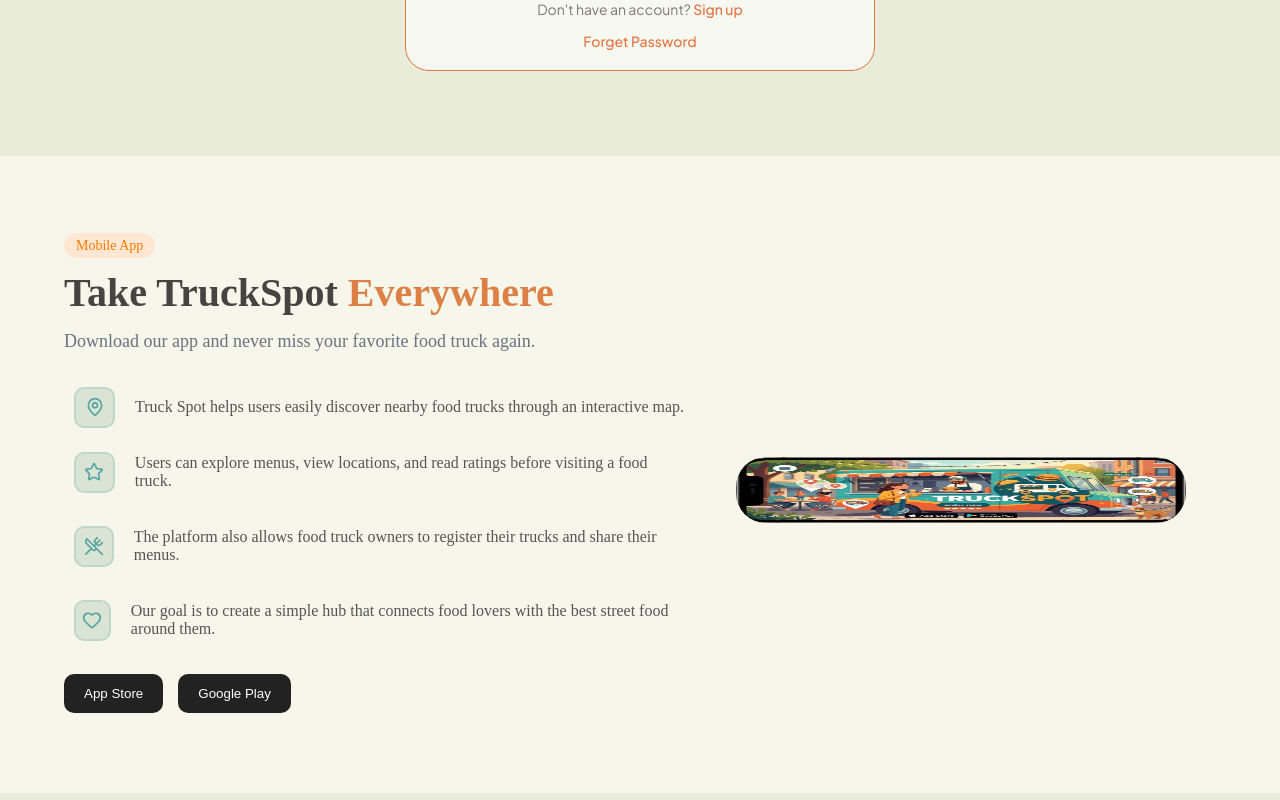
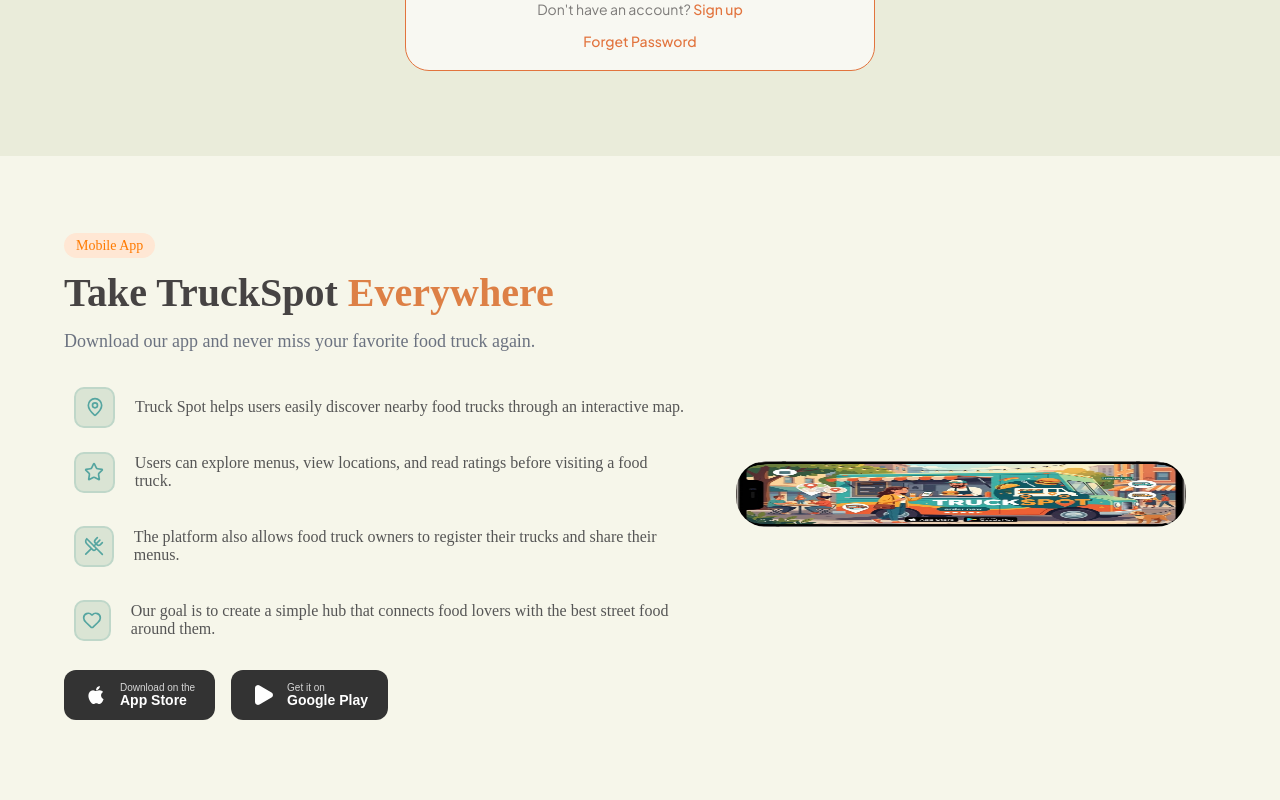
Before and after one commit to yousefjunior40-sys/DEPI-Project, a React (Vite) app: page /login in a window 1280 px wide. Shown: the part 644-1444 px from the top of the page. Built offline with nearby package versions, Linux system fonts and the light colour scheme; a web font is replaced by a local one.

Commit message:
added appsection

```diff
--- a/src/components/AppSection.css
+++ b/src/components/AppSection.css
@@ -1,7 +1,6 @@
 .app-section {
   padding: 80px 0;
   background: #f6f6ea;
-  margin: 0;
 }
 
 .app-container {
@@ -33,7 +32,7 @@
 }
 
 .app-text h2 span {
-  color: #DD8046;
+  color: #dd8046;
 }
 
 .desc {
@@ -48,54 +47,76 @@
   padding: 0;
 }
 
-.buttons {
-  margin-top: 20px;
+.buttons-container {
   display: flex;
-  gap: 15px;
+  flex-wrap: wrap;
+  gap: 16px;
+  padding-top: 16px;
 }
 
-.app-btn,
-.play-btn {
+.store-btn {
+  display: flex;
+  align-items: center;
+  gap: 12px;
+  background-color: #333;
+  color: white;
   padding: 12px 20px;
   border: none;
-  border-radius: 10px;
-  background: #222;
-  color: white;
+  border-radius: 12px;
   cursor: pointer;
+  transition: all 0.3s ease;
+}
+
+.icon {
+  width: 24px;
+  height: 24px;
+}
+
+.text {
+  text-align: left;
+}
+
+.small-text {
+  font-size: 10px;
+  line-height: 1.1;
+  opacity: 0.8;
+}
+
+.big-text {
+  font-size: 14px;
+  font-weight: 600;
+  line-height: 1.1;
 }
 
 .app-image img {
   width: 450px;
   border-radius: 30px;
-  transition: transform .7s ease-out;
+  transition: transform 0.7s ease-out;
   margin-top: 35px;
   margin-right: 30px;
-
 }
 
 .app-image img:hover {
- transform: scale(1.05);
+  transform: scale(1.05);
 }
 .icon-box {
   width: 37px;
   height: 37px;
-
   display: flex;
   align-items: center;
   justify-content: center;
   margin: 0 10px;
-  background-color:#DAE4D4;
-  border: 2px solid #BFD7C9;
+  background-color: #dae4d4;
+  border: 2px solid #bfd7c9;
   border-radius: 10px;
 }
 .container {
   display: flex;
-  align-items: center; /* يخليهم على نفس الخط */
-  gap: 10px; /* مسافة بينهم */
+  align-items: center;
+  gap: 10px;
   margin-top: 6px;
 }
 .container p {
-  /* يلغي المسافة الافتراضية بين الفقرات */
   font-size: 16px;
   color: #555;
 }
--- a/src/components/AppSection.jsx
+++ b/src/components/AppSection.jsx
@@ -26,7 +26,7 @@
             Download our app and never miss your favorite food truck again.
           </p>
 
-          <ul className="features">
+          <div className="features">
             <div class="container">
               <div class="icon-box">
                 <MapPin color="#55A5A0" size={20} />
@@ -63,11 +63,27 @@
                 with the best street food around them.
               </p>
             </div>
-          </ul>
+          </div>
 
-          <div className="buttons">
-            <button className="app-btn">App Store</button>
-            <button className="play-btn">Google Play</button>
+          <div className="buttons-container">
+            <button className="store-btn">
+              <svg className="icon" fill="white" viewBox="0 0 24 24">
+                <path d="M17.05 20.28c-.98.95-2.05.8-3.08.35-1.09-.46-2.09-.48-3.24 0-1.44.62-2.2.44-3.06-.35C2.79 15.25 3.51 7.59 9.05 7.31c1.35.07 2.29.74 3.08.8 1.18-.24 2.31-.93 3.57-.84 1.51.12 2.65.72 3.4 1.8-3.12 1.87-2.38 5.98.48 7.13-.57 1.5-1.31 2.99-2.54 4.09zM12.03 7.25c-.15-2.23 1.66-4.07 3.74-4.25.29 2.58-2.34 4.5-3.74 4.25z" />
+              </svg>
+
+              <div className="text">
+                <div className="small-text">Download on the</div>
+                <div className="big-text">App Store</div>
+              </div>
+            </button>
+
+            <button className="store-btn">
+              <Play color="white" fill="white"/>
+              <div className="text">
+                <div className="small-text">Get it on</div>
+                <div className="big-text">Google Play</div>
+              </div>
+            </button>
           </div>
         </div>
 
```
